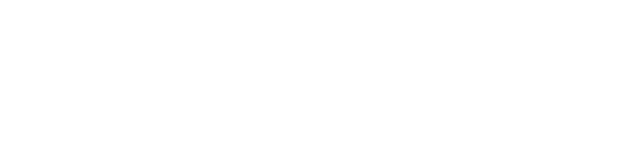
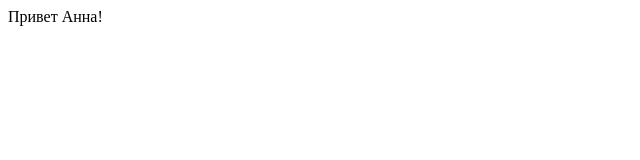
Before and after one commit to LAZDANDA/test, a plain HTML site: page 1 lesson/index.html in a window 1280 px wide. Shown: the whole page, without its empty margins (0-640 px from the left). Drawn offline with Linux system fonts and the light colour scheme.

Commit message:
first commint

```diff
--- a/1 lesson/index.html
+++ b/1 lesson/index.html
@@ -7,6 +7,11 @@
         <title>Document</title>
     </head>
     <body>
+<div id="first"> </div>
+
+
+
+
 
      <script src="main.js"></script>
     </body>
--- a/1 lesson/main.js
+++ b/1 lesson/main.js
@@ -1,3 +1,5 @@
 console.log("Hello World");
 console.log(123);
 console.log("Hello"+ "World");
+// alert("Tne Wardo!!!");
+document.getElementById("first").innerHTML="Привет Анна!"
```
